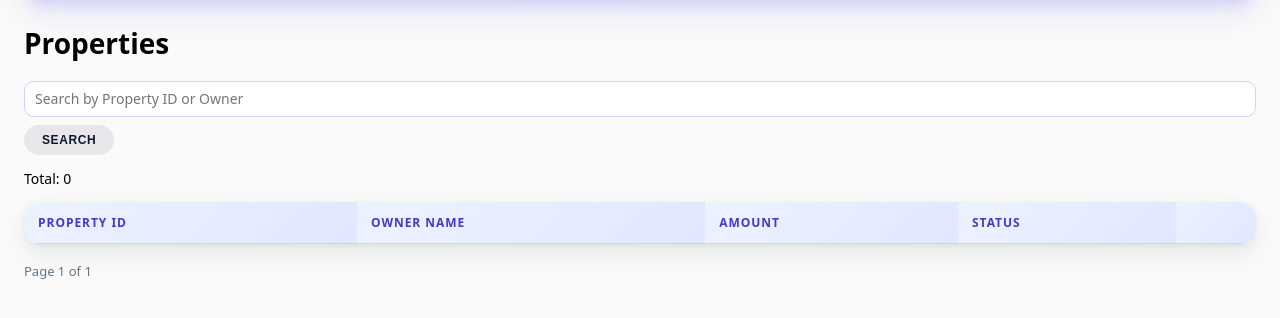
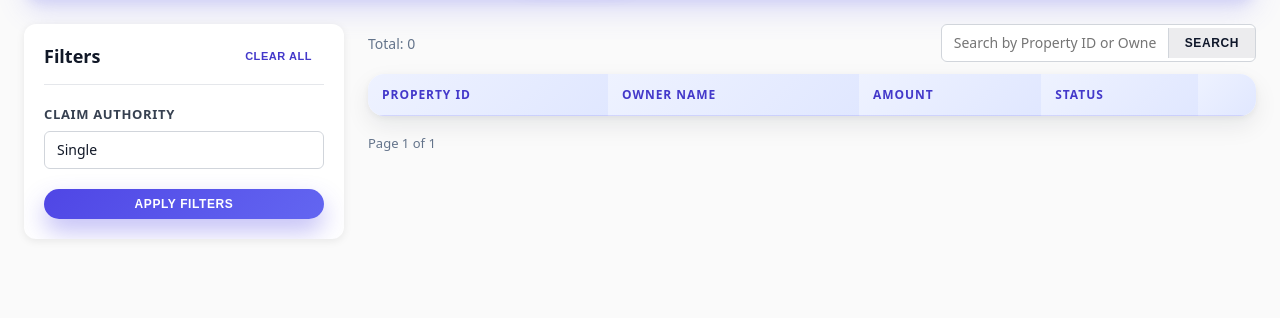
Before and after one commit to asahun/cdc-lead-management, a FastAPI app: page / in a window 1280 px wide. Shown: the part 115-433 px from the top of the page. Run offline with FastAPI, Linux system fonts and the light colour scheme; lists and menus that the app fills with data are empty.

Commit message:
added filter on owner relation

```diff
--- a/main.py
+++ b/main.py
@@ -20,6 +20,7 @@ from markupsafe import Markup, escape
 from db import Base, SessionLocal, engine
 from models import (
     PropertyView,
+    OwnerRelationshipAuthority,
     BusinessLead,
     LeadStatus,
     LeadContact,
@@ -750,6 +751,7 @@ def list_properties(
     request: Request,
     page: int = 1,
     q: str | None = None,
+    claim_authority: str | None = Query("Single", description="Claim Authority: Unknown, Single, Joint"),
     db: Session = Depends(get_db),
 ):
     if page < 1:
@@ -770,23 +772,63 @@ def list_properties(
             )
         )
 
-    count_stmt = (
-        select(func.count())
-        .select_from(PropertyView)
-        .where(*filters)
-    )
-
-    ranked_stmt = (
-        select(
-            PropertyView.raw_hash.label("raw_hash"),
-            PropertyView.propertyid.label("propertyid"),
-            PropertyView.ownername.label("ownername"),
-            PropertyView.propertyamount.label("propertyamount"),
-            PropertyView.assigned_to_lead.label("assigned_to_lead"),
-            func.row_number().over(order_by=PROPERTY_ORDERING).label("order_id"),
-        )
-        .where(*filters)
-    )
+    # Join with owner_relationship_authority and filter by Claim_Authority if specified
+    # Join condition: owner_relationship_authority.Code = PropertyView.ownerrelation
+    # Default to "Single" if not specified or empty
+    if not claim_authority or claim_authority.strip() == "":
+        claim_authority = "Single"
+
+    # Handle potential whitespace and case issues
+    join_condition = None
+    if claim_authority and claim_authority.lower() in ("unknown", "single", "joint"):
+        # Join condition: trim both sides to handle whitespace (varchar(50) and text are compatible)
+        join_condition = func.trim(OwnerRelationshipAuthority.code) == func.trim(PropertyView.ownerrelation)
+
+        # Add filter for Claim_Authority - trim and compare case-insensitively
+        # Normalize the input to match database values (Unknown, Single, Joint)
+        filters.append(
+            func.upper(func.trim(OwnerRelationshipAuthority.Claim_Authority)) == claim_authority.upper()
+        )
+
+    # Build base query with join if filtering by Claim_Authority
+    if join_condition is not None:
+        count_stmt = (
+            select(func.count())
+            .select_from(PropertyView)
+            .join(OwnerRelationshipAuthority, join_condition)
+            .where(*filters)
+        )
+
+        ranked_stmt = (
+            select(
+                PropertyView.raw_hash.label("raw_hash"),
+                PropertyView.propertyid.label("propertyid"),
+                PropertyView.ownername.label("ownername"),
+                PropertyView.propertyamount.label("propertyamount"),
+                PropertyView.assigned_to_lead.label("assigned_to_lead"),
+                func.row_number().over(order_by=PROPERTY_ORDERING).label("order_id"),
+            )
+            .join(OwnerRelationshipAuthority, join_condition)
+            .where(*filters)
+        )
+    else:
+        count_stmt = (
+            select(func.count())
+            .select_from(PropertyView)
+            .where(*filters)
+        )
+
+        ranked_stmt = (
+            select(
+                PropertyView.raw_hash.label("raw_hash"),
+                PropertyView.propertyid.label("propertyid"),
+                PropertyView.ownername.label("ownername"),
+                PropertyView.propertyamount.label("propertyamount"),
+                PropertyView.assigned_to_lead.label("assigned_to_lead"),
+                func.row_number().over(order_by=PROPERTY_ORDERING).label("order_id"),
+            )
+            .where(*filters)
+        )
 
     ranked_subq = ranked_stmt.subquery()
     stmt = (
@@ -811,6 +853,7 @@ def list_properties(
             "total_pages": total_pages,
             "q": q or "",
             "total": total,
+            "claim_authority": claim_authority or "Single",
         },
     )
 
--- /dev/null
+++ b/static/js/properties_filters.js
@@ -0,0 +1,49 @@
+// properties_filters.js
+// Handle filter interactions for properties page
+
+(function() {
+  'use strict';
+
+  const filtersForm = document.getElementById('filters-form');
+  const clearFiltersBtn = document.getElementById('clear-filters');
+  const searchForm = document.querySelector('.page-actions form');
+
+  if (!filtersForm) return;
+
+  // Clear all filters
+  if (clearFiltersBtn) {
+    clearFiltersBtn.addEventListener('click', function(e) {
+      e.preventDefault();
+
+      // Reset all filter inputs
+      const selects = filtersForm.querySelectorAll('select');
+
+      selects.forEach(select => {
+        select.value = '';
+      });
+
+      // Submit form to apply cleared filters
+      filtersForm.submit();
+    });
+  }
+
+  // Sync search form with filter form
+  if (searchForm && filtersForm) {
+    searchForm.addEventListener('submit', function(e) {
+      // Copy all filter values to search form hidden inputs
+      const filterInputs = filtersForm.querySelectorAll('input, select');
+      filterInputs.forEach(input => {
+        if (input.name && input.name !== 'q' && input.name !== 'page') {
+          let hiddenInput = searchForm.querySelector(`input[name="${input.name}"]`);
+          if (!hiddenInput) {
+            hiddenInput = document.createElement('input');
+            hiddenInput.type = 'hidden';
+            hiddenInput.name = input.name;
+            searchForm.appendChild(hiddenInput);
+          }
+          hiddenInput.value = input.value;
+        }
+      });
+    });
+  }
+})();
--- a/templates/properties.html
+++ b/templates/properties.html
@@ -1,14 +1,45 @@
 {# templates/properties.html #}
 {% extends "base.html" %}
 {% block content %}
-<h1>Properties</h1>
 
-<form class="page-actions" method="get" action="/properties">
-  <input type="text" name="q" placeholder="Search by Property ID or Owner" value="{{ q }}">
-  <button class="btn btn-secondary" type="submit">Search</button>
+<div class="page-with-sidebar">
+  <aside class="filters-sidebar">
+    <div class="filters-header">
+      <h2>Filters</h2>
+      <button type="button" class="btn btn-ghost btn-sm" id="clear-filters">Clear All</button>
+    </div>
+
+    <form id="filters-form" method="get" action="/properties">
+      <input type="hidden" name="q" value="{{ q }}">
+      <input type="hidden" name="page" value="1">
+
+      <div class="filter-group">
+        <label class="filter-label">Claim Authority</label>
+        <div class="filter-controls">
+          <select name="claim_authority" id="claim_authority" class="filter-select">
+            <option value="">All</option>
+            <option value="Unknown" {% if claim_authority == 'Unknown' %}selected{% endif %}>Unknown</option>
+            <option value="Single" {% if not claim_authority or claim_authority == 'Single' %}selected{% endif %}>Single</option>
+            <option value="Joint" {% if claim_authority == 'Joint' %}selected{% endif %}>Joint</option>
+          </select>
+        </div>
+      </div>
+
+      <button type="submit" class="btn btn-primary btn-block">Apply Filters</button>
     </form>
+  </aside>
 
-<p>Total: {{ total }}</p>
+  <div class="page-content">
+    <div class="page-header">
+      <p class="page-subtitle">Total: {{ total }}</p>
+      <form class="page-actions search-form-inline" method="get" action="/properties">
+        <input type="hidden" name="claim_authority" value="{{ claim_authority }}">
+        <div class="search-input-group">
+          <input type="text" name="q" placeholder="Search by Property ID or Owner" value="{{ q }}" class="search-input">
+          <button class="btn btn-secondary search-button" type="submit">Search</button>
+        </div>
+      </form>
+    </div>
 
 <table class="data-table properties-table">
   <thead>
@@ -57,11 +88,13 @@
   </div>
       <div class="pager-buttons">
   {% if page > 1 %}
-      <a class="ghost-link" href="?page={{ page-1 }}&q={{ q }}">Prev</a>
+      <a class="ghost-link" href="?page={{ page-1 }}{% if q %}&q={{ q|urlencode }}{% endif %}{% if claim_authority %}&claim_authority={{ claim_authority|urlencode }}{% endif %}">Prev</a>
   {% endif %}
   {% if page < total_pages %}
-      <a class="ghost-link" href="?page={{ page+1 }}&q={{ q }}">Next</a>
+      <a class="ghost-link" href="?page={{ page+1 }}{% if q %}&q={{ q|urlencode }}{% endif %}{% if claim_authority %}&claim_authority={{ claim_authority|urlencode }}{% endif %}">Next</a>
   {% endif %}
+  </div>
+    </div>
   </div>
 </div>
 
@@ -75,6 +108,7 @@
 </dialog>
 
 <script src="/static/js/property_detail.js?v=20241128"></script>
+<script src="/static/js/properties_filters.js?v=20241203"></script>
 <script src="/static/js/properties_state.js?v=20241128"></script>
 
 {% endblock %}
```
Also changed, not shown: models.py (+7 -0 lines), templates/leads.html (+5 -5 lines), templates/phone/decision_maker.html (indentation only), templates/phone/gatekeeper_contact_discovery_call.html (indentation only), templates/phone/registered_agent.html (indentation only). Lines whose indentation alone changed are shown as unchanged.
